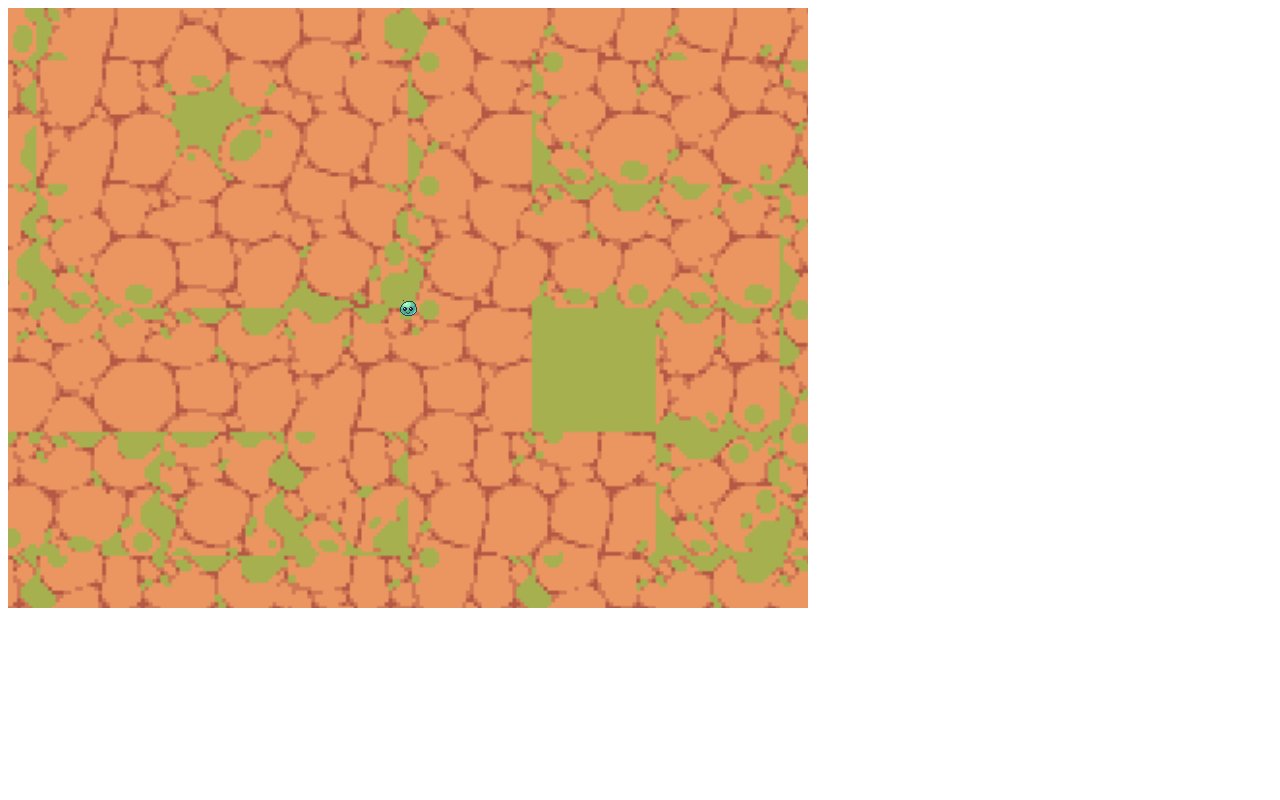
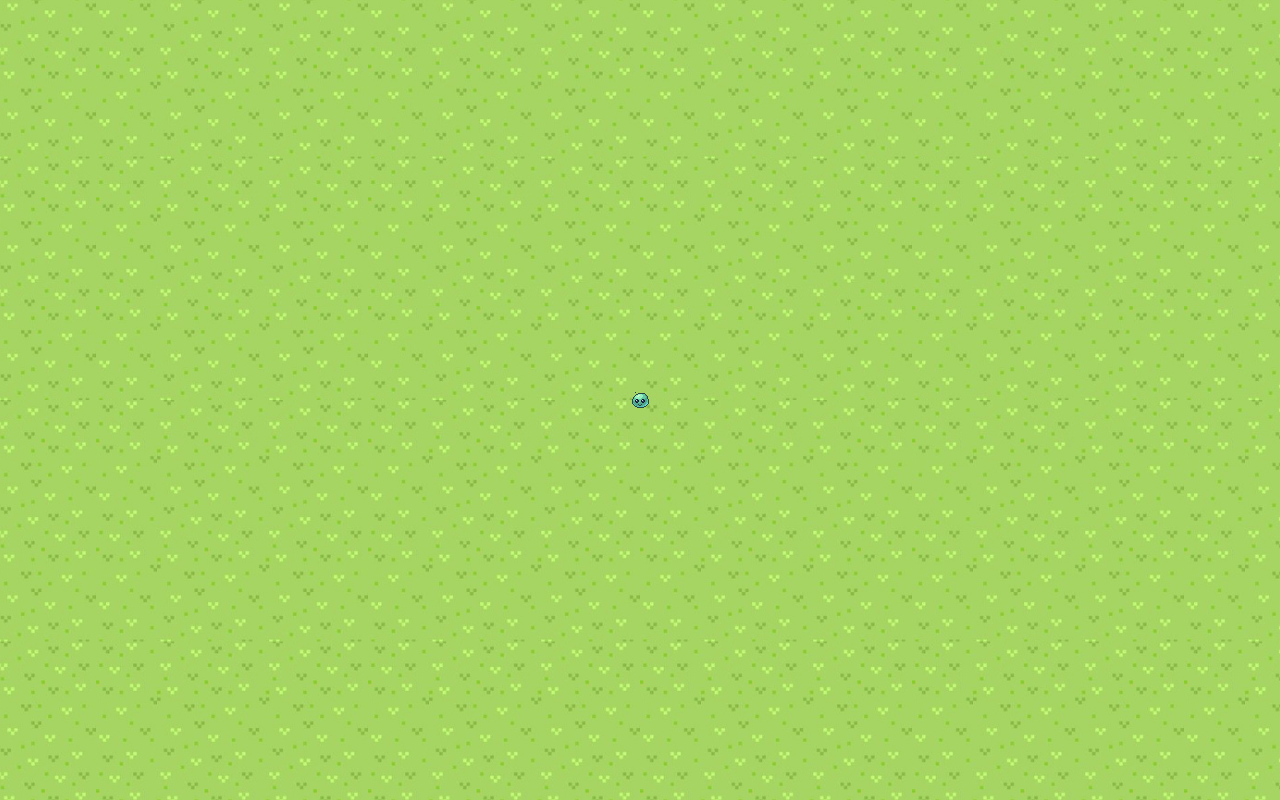
Before and after one commit to pt22252/GameProject2, a plain HTML site: page walkSlime.html in a window 1280 px wide. Drawn offline with Linux system fonts and the light colour scheme.

Commit message:
change BG

```diff
--- a/walkSlime.html
+++ b/walkSlime.html
@@ -3,82 +3,99 @@
 <head>
     <meta charset="UTF-8">
     <title>walk.html</title>
-    <script type = "text/javascript"
-            src = "simpleGame.js"></script>
-    <script type = "text/javascript">
+    <script type="text/javascript" src="simpleGame.js"></script>
+    <style>
+        /* ปรับ canvas ให้เต็มหน้าจอ */
+        body, html {
+            margin: 0;
+            padding: 0;
+            overflow: hidden; /* ป้องกันการเลื่อนหน้าจอ */
+            background-color: black; /* สีพื้นหลังเมื่อโหลด */
+        }
+        canvas {
+            display: block; /* ป้องกัน scroll bar */
+        }
+    </style>
+    <script type="text/javascript">
         var game;
         var background;
         var character;
 
         function init(){
+            let screenWidth = window.innerWidth;
+            let screenHeight = window.innerHeight;
+
             game = new Scene();
-            background = new Sprite(game, "FieldsTilesetDemo.png", 991, 991);
-            background.setSpeed(0,0);
-            background.setPosition(400, 300);
+            game.setSize(screenWidth, screenHeight); // ปรับให้เต็มจอ
 
-            //character = new Sprite(game, "Sword_Run_full.png", 780, 520);
-            //character.loadAnimation(780, 520, 130, 130); // 6 คอลัมน์ 4 แถว
-            character = new Sprite(game, "Slime1_Walk_body.png", 512, 256); //ภาพและขนาดของตัวละคร
-            character.loadAnimation(512, 256, 64, 64); //ขนาดของภาพและขนาดของแต่ละเฟรม
-            character.generateAnimationCycles(); //สร้างวงจรการเล่นเฟรม
-            //character.renameCycles(["down", "left", "right", "up"]);
-            character.renameCycles(new Array("down", "up", "left", "right")); //ชื่อของแต่ละฟรม
-            character.setAnimationSpeed(500); //ความเร็วในการเล่นเฟรม
+            background = new Sprite(game, "grass.png", 1632, 966);
+            background.setSpeed(0, 0);
+            background.setPosition(screenWidth / 2, screenHeight / 2);
 
-            //start paused
-            character.setPosition(400, 300); //ตำแหน่งเริ่มต้นของตัวละคร
-            character.setSpeed(0); //เซ็ตความเร็วให้เป็น 0
-            character.pauseAnimation(); //หยุดเล่นเฟรม
-            character.setCurrentCycle("down"); //เซ็ตว่าตัวละครเริ่มต้นให้เดินไปทิศล่าง
+            character = new Sprite(game, "Slime1_Walk_body.png", 512, 256);
+            character.loadAnimation(512, 256, 64, 64);
+            character.generateAnimationCycles();
+            character.renameCycles(["down", "up", "left", "right"]);
+            character.setAnimationSpeed(500);
 
-            game.start(); //เริ่มเกม
-        } // end init
+            character.setPosition(screenWidth / 2, screenHeight / 2);
+            character.setSpeed(0);
+            character.pauseAnimation();
+            character.setCurrentCycle("down");
+
+            game.start();
+        }
 
         function update(){
-            game.clear(); //ล้างหน้าจอ
-            checkKeys(); //เช็คปุ่มที่กด
+            game.clear();
+            checkKeys();
+            background.update();
+            character.update();
+        }
 
-            background.update(); //อัพเดทพื้นหลัง
-            character.update(); //อัพเดทตัวละคร
-        } // end update
-
-        function checkKeys(){ //เช็คปุ่มที่กด
-
+        function checkKeys(){
             if (keysDown[K_LEFT]){
                 character.setSpeed(5);
-                character.playAnimation()
+                character.playAnimation();
                 character.setMoveAngle(270);
                 character.setCurrentCycle("left");
             }
             if (keysDown[K_RIGHT]){
                 character.setSpeed(5);
-                character.playAnimation()
+                character.playAnimation();
                 character.setMoveAngle(90);
                 character.setCurrentCycle("right");
             }
             if (keysDown[K_UP]){
                 character.setSpeed(5);
-                character.playAnimation()
+                character.playAnimation();
                 character.setMoveAngle(0);
                 character.setCurrentCycle("up");
             }
             if (keysDown[K_DOWN]){
                 character.setSpeed(5);
-                character.playAnimation()
+                character.playAnimation();
                 character.setMoveAngle(180);
                 character.setCurrentCycle("down");
             }
-
             if (keysDown[K_SPACE]){
                 character.setSpeed(0);
                 character.pauseAnimation();
                 character.setCurrentCycle("down");
             }
+        }
 
-}
+        // อัพเดตขนาดหน้าจอเมื่อมีการปรับขนาด
+        window.onresize = function() {
+            let newWidth = window.innerWidth;
+            let newHeight = window.innerHeight;
+            game.setSize(newWidth, newHeight);
+            background.setPosition(newWidth / 2, newHeight / 2);
+            character.setPosition(newWidth / 2, newHeight / 2);
+        };
 
     </script>
 </head>
-<body onload = "init()">
+<body onload="init()">
 </body>
 </html>
```
Also changed, not shown: grass.png (added).
